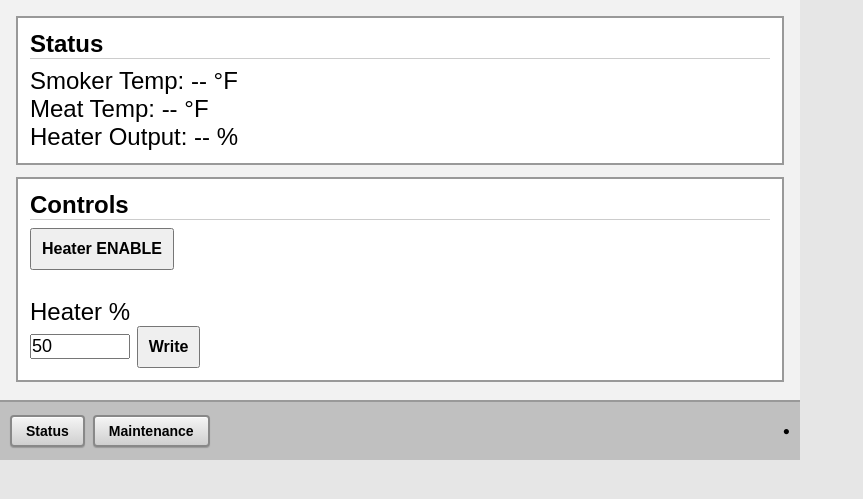
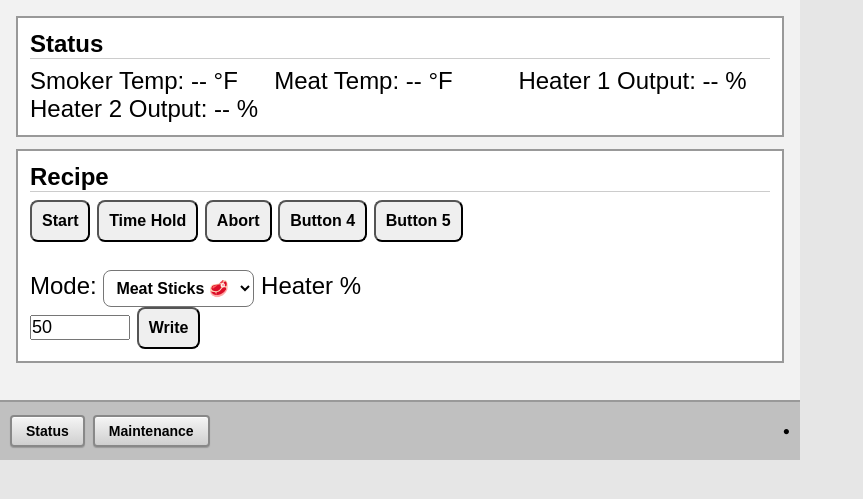
Before and after one commit to ASolchen/RaspiPLC, a Flask app: page / in a window 1280 px wide. Shown: the part 20-519 px from the top of the page, without its empty margins (0-863 px from the left). Run offline with Flask 3, Linux system fonts and the light colour scheme; some libraries are stand-ins or nearby versions.

Commit message:
updating webpages

```diff
--- a/ui-flask/static/css/local-hmi.css
+++ b/ui-flask/static/css/local-hmi.css
@@ -93,11 +93,25 @@
     }
 
     .hmi-button {
+        border-radius: 8px;
         padding: 10px;
         font-size: 16px;
         font-weight: bold;
     }
-    .hmi-button:hover {
-        background-color: #ddd;
-        cursor: pointer;
+
+    .hmi-dropdown {
+        border-radius: 8px;
+        background-color: white;
+        padding: 8px;
+        font-size: 16px;
+        font-weight: bold;
     }
+
+    .status-grid {
+    display: flex;
+    flex-wrap: wrap;
+    }
+
+    .status-grid p {
+        width: 33%;
+    }
--- a/ui-flask/templates/pages/index.html
+++ b/ui-flask/templates/pages/index.html
@@ -6,36 +6,36 @@
 
 <div class="card">
     <h2>Status</h2>
-    <p>Smoker Temp: <span id="smoker-temp">--</span> °F</p>
-    <p>Meat Temp: <span id="meat-temp">--</span> °F</p>
-    <p>Heater Output: <span id="heater-pct">--</span> %</p>
+    <div class="status-grid">
+        <p>Smoker Temp: <span id="smoker-temp">--</span> °F</p>
+        <p>Meat Temp: <span id="meat-temp">--</span> °F</p>
+        <p>Heater 1 Output: <span id="heater1-pct">--</span> %</p>
+        <p>Heater 2 Output: <span id="heater2-pct">--</span> %</p>
+    </div>
 </div>
 
 <div class="card">
-    <h2>Controls</h2>
+    <h2>Recipe</h2>
 
     <!-- Momentary enable -->
-    <button
-        class="hmi-button"
-        onmousedown="tagWrite('heater.enable', 1)"
-        onmouseup="tagWrite('heater.enable', 0)"
-        ontouchstart="tagWrite('heater.enable', 1)"
-        ontouchend="tagWrite('heater.enable', 0)">
-        Heater ENABLE
+    <button class="hmi-button" onmousedown="tagWrite('heater.enable', 1)" onmouseup="tagWrite('heater.enable', 0)" ontouchstart="tagWrite('heater.enable', 1)" ontouchend="tagWrite('heater.enable', 0)">
+        Start
     </button>
-
+    <button class="hmi-button">Time Hold</button>
+    <button class="hmi-button">Abort</button>
+    <button class="hmi-button">Button 4</button>
+    <button class="hmi-button">Button 5</button>
     <br><br>
+    <label for="mode">Mode:</label>
+    <select class="hmi-dropdown" id="mode" name="mode">
+      <option value="1">Meat Sticks 🥩</option>
+      <option value="2">Bacon 🥓</option>
+      <option value="3">Sausage🌭</option>
+    </select>
 
     <!-- Numeric write -->
     <label for="heater-setpoint">Heater %</label><br>
-    <input
-        id="heater-setpoint"
-        type="number"
-        min="0"
-        max="100"
-        step="1"
-        value="50"
-        style="font-size:18px; width:100px;">
+    <input id="heater-setpoint" type="number" min="0" max="100" step="1" value="50" style="font-size:18px; width:100px;">
 
     <button class="hmi-button" onclick="writeHeaterPct()">Write</button>
 </div>
```
